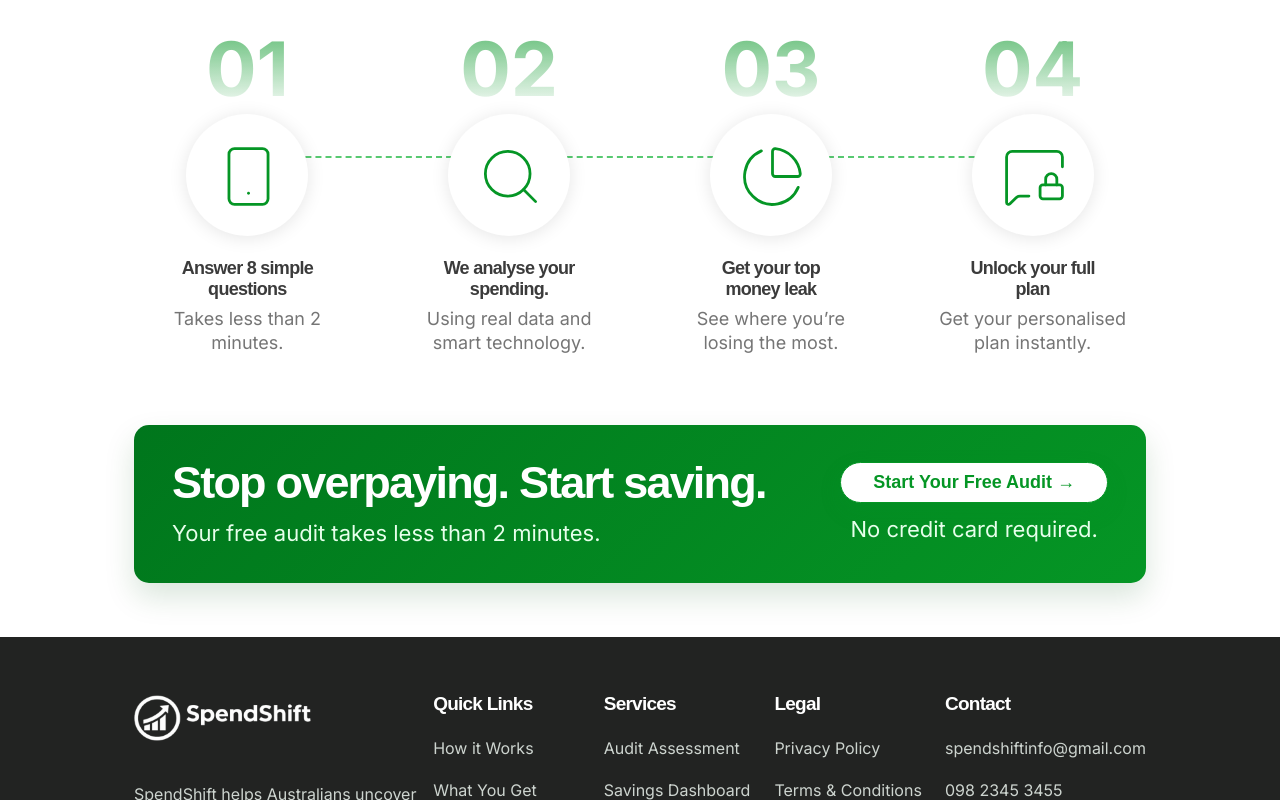
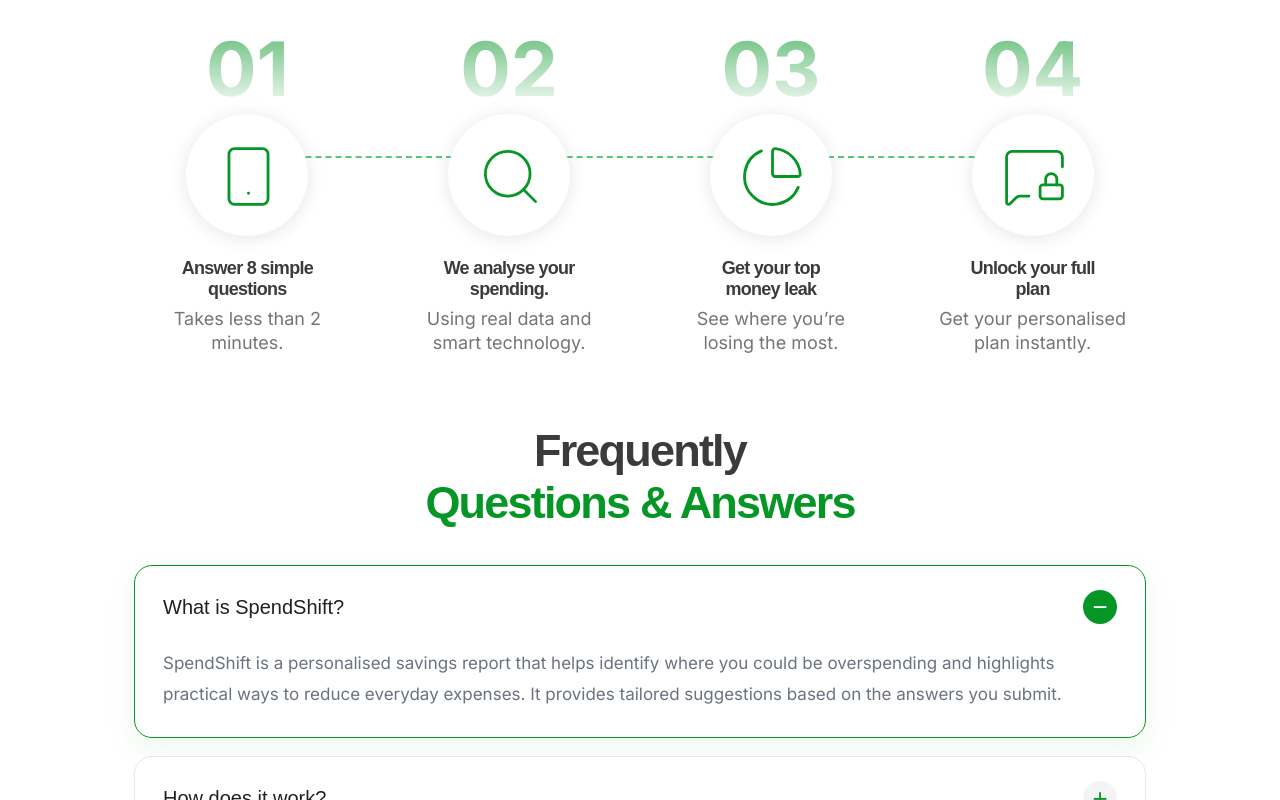
Before and after one commit to SpendShiftOfficial/Spenshiftnew, a Next.js app: page / in a window 1280 px wide. Shown: the part 2000-2800 px from the top of the page. Built offline with nearby package versions, Linux system fonts and the light colour scheme; a web font is replaced by a local one.

Commit message:
newchanges

```diff
--- a/app/globals.css
+++ b/app/globals.css
@@ -1,5 +1,3 @@
-
-
 :root {
   --green: #059625;
   --green2: #007b1f;
@@ -1804,38 +1802,78 @@ span.reportStatus {
     padding-top: 10px;
     font-family: 'Mona Sans';
 }
+.faqItem{
+    border:1px solid #E5E7EB;
+    border-radius:18px;
+    margin-bottom:18px;
+    overflow:hidden;
+    transition:.3s;
+    background:#fff;
+}
+
+.faqItem.active{
+    border-color:#059625;
+    box-shadow:0 10px 30px rgba(5,150,37,.08);
+}
+
+.faqQuestion{
+    width:100%;
+    background:none;
+    border:none;
+    cursor:pointer;
+    display:flex;
+    justify-content:space-between;
+    align-items:center;
+    padding:24px 28px;
+    text-align:left;
+    font-size:20px;
+    color:var(--text);
+    font-weight: 500;
+}
+
+.faqIcon{
+    width:34px;
+    height:34px;
+    border-radius:50%;
+    background:#F3F4F6;
+    color:#059625;
+    display:flex;
+    justify-content:center;
+    align-items:center;
+    font-size:26px;
+    flex-shrink:0;
+    transition:.3s;
+}
+
+.faqItem.active .faqIcon{
+    background:#059625;
+    color:#fff;
+}
+
+.faqAnswer{
+    max-height:0;
+    overflow:hidden;
+    transition:max-height .35s ease;
+}
+
+.faqAnswer.show{
+    max-height:300px;
+}
+
+.faqAnswer p{
+    padding:0 28px 28px;
+    margin:0;
+    font-size:17px;
+    line-height:1.8;
+    color:#6B7280;
+}
 @keyframes spin {
   to {
     transform: rotate(360deg);
   }
 }
 
-@media (max-width: 640px) {
-  .auditPage .analysisCard {
-    margin: 32px 16px;
-    padding: 30px 20px;
-    border-radius: 22px;
-  }
-
-  .analysisCard h1 {
-    font-size: 30px;
-  }
-
-  .analysisCard > p {
-    font-size: 15px;
-  }
-
-  .reportStep {
-    padding: 14px;
-    border-radius: 16px;
-  }
-
-  .reportStepIcon {
-    width: 34px;
-    height: 34px;
-    min-width: 34px;
-  }
-}
+
 @media (max-width: 1440px) {
   .nav {
     gap: 26px;
@@ -2191,3 +2229,29 @@ nav.nav a {
         padding: 0 0;
     }
 }
+@media (max-width: 640px) {
+  .auditPage .analysisCard {
+    margin: 32px 16px;
+    padding: 30px 20px;
+    border-radius: 22px;
+  }
+
+  .analysisCard h1 {
+    font-size: 30px;
+  }
+
+  .analysisCard > p {
+    font-size: 15px;
+  }
+
+  .reportStep {
+    padding: 14px;
+    border-radius: 16px;
+  }
+
+  .reportStepIcon {
+    width: 34px;
+    height: 34px;
+    min-width: 34px;
+  }
+}
--- a/app/page.tsx
+++ b/app/page.tsx
@@ -1,8 +1,8 @@
+"use client";
 import Link from "next/link";
 import DeviceImage from "next/image";
 import Header from "@/components/Header";
-import Quote from "next/image";
-import Author from "next/image";
+import { useState } from "react";
 import FooterlogoImage from "next/image";
 import {
   ShieldCheck,
@@ -28,11 +28,79 @@ import {
 import {
   FaFacebookF,
   FaInstagram,
-  FaLinkedinIn,
-  FaYoutube,
-  FaXTwitter,
 } from "react-icons/fa6";
+import { FaTiktok } from "react-icons/fa";
+
 export default function Home() {
+  const [openFaq, setOpenFaq] = useState(0);
+    const faqs = [
+    {
+      question: "What is SpendShift?",
+      answer:
+        "SpendShift is a personalised savings report that helps identify where you could be overspending and highlights practical ways to reduce everyday expenses. It provides tailored suggestions based on the answers you submit.",
+    },
+    {
+      question: "How does it work?",
+      answer:
+        "Answer a series of questions about your spending habits, complete your purchase, and you'll receive your personalised SpendShift report by email shortly afterwards.",
+    },
+    {
+      question: "How much does it cost?",
+      answer:
+        "SpendShift costs A$39 as a one-time payment. There are no subscriptions or ongoing fees.",
+    },
+      {
+      question: "How much does it cost?",
+      answer:
+        "SpendShift costs A$39 as a one-time payment. There are no subscriptions or ongoing fees.",
+    },
+    {
+      question: "Is this a subscription?",
+      answer:
+        "No. You only pay once. There are no recurring charges.",
+    },
+    {
+      question: "When will I receive my report?",
+      answer:
+        "Most reports are delivered within minutes after your payment is successfully processed.",
+    },
+    {
+      question: "Is my report personalised?",
+      answer:
+        "Yes. Your report is generated using the information you provide during the questionnaire, making the recommendations specific to your situation.",
+    },
+    {
+      question: "Is my payment secure?",
+      answer:
+        "Yes. Payments are securely processed using Stripe, including support for Apple Pay where available. SpendShift never stores your payment details.",
+    },
+    {
+      question: "What if I'm not satisfied?",
+      answer:
+        "If you don't believe your report helped you identify meaningful savings, contact us within 30 days and we'll refund your purchase.",
+    },
+    {
+      question: "Will this create a budget for me?",
+      answer:
+        "No. SpendShift focuses on helping you identify potential savings opportunities and practical actions rather than creating a detailed budget.",
+    },
+    {
+      question: "Is this suitable for everyone?",
+      answer:
+        "SpendShift is designed for Australian adults who want to better understand their spending and discover practical ways to save money.",
+    },
+    {
+      question: "Do I need to download anything?",
+      answer:
+        "No. Everything is delivered digitally to your email.",
+    },
+    {
+      question: "Can I use SpendShift more than once?",
+      answer:
+        "Yes. Many people choose to use SpendShift again after their spending habits or financial situation changes.",
+    },
+  ];
+
   return (
     <>
       <Header />
@@ -305,7 +373,45 @@ export default function Home() {
           </div>
         </section>
 
+      <section id="faq" className="faqSection">
+  <div className="container">
+    <h2 className="sectionTitle">
+      Frequently
+      <br />
+      <span>Questions & Answers</span>
+    </h2>
+    <div className="faqWrapper">
+      {faqs.map((faq, index) => (
+        <div
+          key={index}
+          className={`faqItem ${openFaq === index ? "active" : ""}`}
+        >
+          <button
+            className="faqQuestion"
+            onClick={() =>
+              setOpenFaq(openFaq === index ? -1 : index)
+            }
+          >
+            <span>{faq.question}</span>
 
+            <span className="faqIcon">
+              {openFaq === index ? "−" : "+"}
+            </span>
+          </button>
+
+          <div
+            className={`faqAnswer ${
+              openFaq === index ? "show" : ""
+            }`}
+          >
+            <p>{faq.answer}</p>
+          </div>
+        </div>
+      ))}
+    </div>
+
+  </div>
+</section>
 
         <section id="pricing">
           <div className="container">
@@ -347,25 +453,18 @@ export default function Home() {
       </p>
 
       <div className="socials">
-  <Link href="https://facebook.com" target="_blank">
+  <Link href="https://facebook.com/spendshiftofficial" target="_blank">
     <FaFacebookF size={20} />
   </Link>
 
-  <Link href="https://x.com" target="_blank">
-    <FaXTwitter size={20} />
-  </Link>
-
-  <Link href="https://youtube.com" target="_blank">
-    <FaYoutube size={20} />
-  </Link>
-
-  <Link href="https://instagram.com" target="_blank">
+  <Link href="https://instagram.com/spendshiftofficial" target="_blank">
     <FaInstagram size={20} />
   </Link>
 
-  <Link href="https://linkedin.com" target="_blank">
-    <FaLinkedinIn size={20} />
+ <Link href="https://www.tiktok.com/@spendshiftofficial" target="_blank">
+    <FaTiktok size={20} />
   </Link>
+
 </div>
     </div>
 
@@ -398,8 +497,8 @@ export default function Home() {
     <div>
       <h4>Contact</h4>
 
-      <Link href="mailto:spendshiftinfo@gmail.com">
-        spendshiftinfo@gmail.com
+      <Link href="mailto:info@spendshift.com.au">
+        info@spendshift.com.au
       </Link>
 
       <Link href="tel:+6109823453455">
```
Also changed, not shown: app/not-found.tsx (line endings or trailing spaces), components/Faq.tsx (added).
